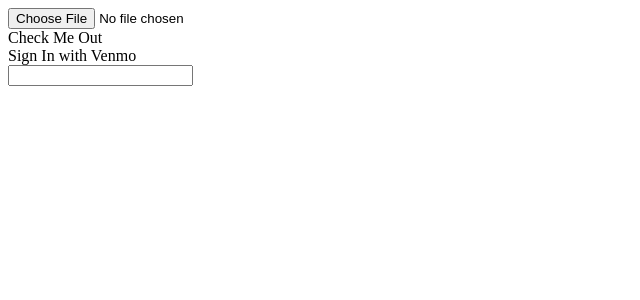
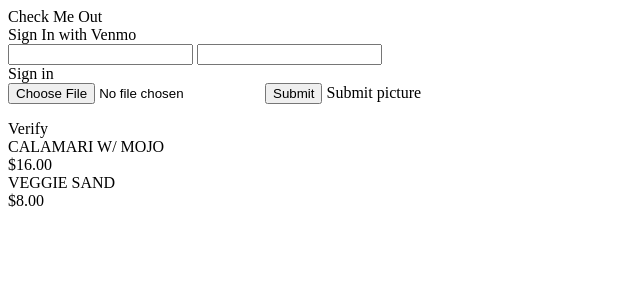
Before and after one commit to tomshen/checkmeout, a Flask app: page / in a window 1280 px wide. Shown: the top 300 px of the page, without its empty margins (0-640 px from the left). Run offline with Flask 2, Linux system fonts and the light colour scheme; some libraries are stand-ins or nearby versions.

Commit message:
made picture submit a form

```diff
--- a/templates/index.html
+++ b/templates/index.html
@@ -34,7 +34,6 @@
 <body>
 	<div class="signin-container">
 
-		<input type="file" accept="capture=camera">
 		<div class="logo">
 			Check Me Out
 		</div>
@@ -43,9 +42,50 @@
 			<div class="signin-label">
 				Sign In with Venmo
 			</div>
-			<input type="text" class="">
+			<input type="text" class="signin-input">
+			<input type="password" class="signin-input">
+			<div class="signin-submit stage-submit">
+				Sign in
+			</div>
+		</div>
 
+
+		<div class="picture-container">
+			<form action="/uploads" method="post">
+				<input type="file" accept="capture=camera">
+				<input type="submit" url
+				<div class="signin-submit stage-submit">
+					Submit picture
+				</div>
+			</form>
+		</div>
+
+		<div class="verify-container">
+			<div class="receipt-title">
+				Verify
 			</div>
+			<div class="receipt-item">
+				<div class="item-name">
+					CALAMARI W/ MOJO
+				</div>
+				<div class="item-cost">
+					$16.00
+				</div>
+			</div>
+			<div class="receipt-item">
+				<div class="item-name">
+					VEGGIE SAND
+				</div>
+				<div class="item-cost">
+					$8.00
+				</div>
+			</div>
+			<div class="receipt-meta">
+				<div class="">
+			</div>
+		</div>
+
+
 	</div>
 
 
```
